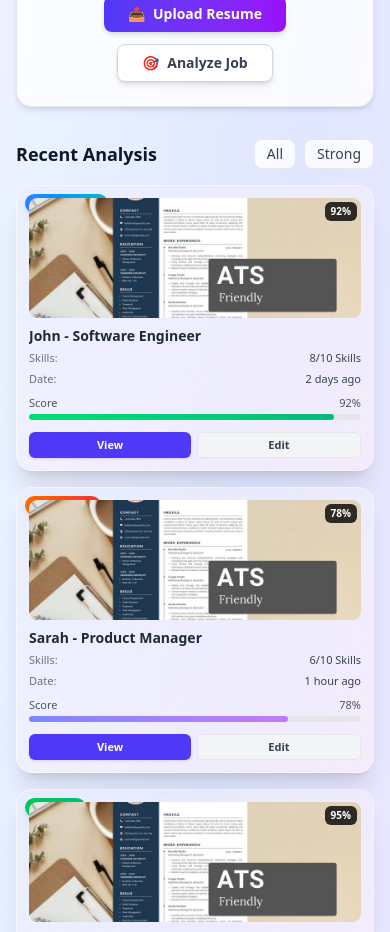
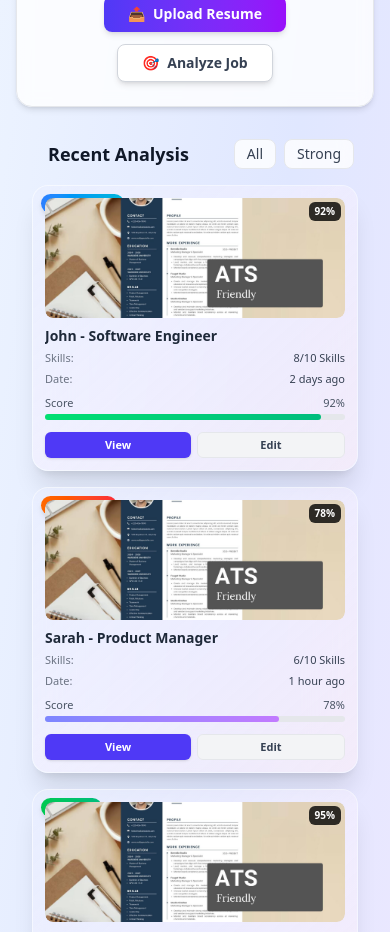
Before and after one commit to bobbyku0104/Resume-Analyzer, a React app in the folder client/: page / in a window 390 px wide. Shown: the part 3260-4192 px from the top of the page. Built offline with nearby package versions, Linux system fonts and the light colour scheme; the HTML template or start-up script is replaced by a standard one.

Commit message:
change color in navbar

```diff
--- a/client/src/components/Context/ResumeContext.jsx
+++ b/client/src/components/Context/ResumeContext.jsx
@@ -8,7 +8,7 @@ export function ResumeProvider({ children }) {
 
     const handleFileUpload = (e) => {
   const selectedFile = e.target.files[0];
-  setFile(selectedFile); // Ye zaruri hai
+  setFile(selectedFile);
 };
 
 
--- a/client/src/components/ResumeCard/HomeCard.jsx
+++ b/client/src/components/ResumeCard/HomeCard.jsx
@@ -141,7 +141,7 @@ const HomeCard = () => {
         </div>
 
 
-        <div className="flex justify-between items-center mb-4">
+        <div className="flex justify-between items-center mb-4 pl-8 pr-5">
           <h2 className="text-lg font-bold text-gray-900">Recent Analysis</h2>
           <div className="flex gap-2">
             <button className="bg-white/80 backdrop-blur-sm px-3 py-1 rounded-lg border border-gray-200 font-medium text-gray-700 text-sm hover:bg-indigo-600 hover:text-white transition-all duration-300">
@@ -154,7 +154,7 @@ const HomeCard = () => {
         </div>
 
 
-        <div className="grid grid-cols-1 sm:grid-cols-2 lg:grid-cols-3 xl:grid-cols-3 gap-4">
+        <div className="grid grid-cols-1 sm:grid-cols-2 lg:grid-cols-3 xl:grid-cols-3 gap-4 px-4 sm:px-6 lg:px-0">
           {resumeData.map((item) => (
             <ResumeCard
               key={item.id}
--- a/client/src/components/ReviewPage/ResumeReviewPage.jsx
+++ b/client/src/components/ReviewPage/ResumeReviewPage.jsx
@@ -99,15 +99,17 @@ export default function ResumeReviewPage() {
                 </div>
 
                 <div className="flex items-center gap-2">
-                  <div className={`w-3 h-3 rounded-full ${
-                    item.score >= 80 ? "bg-green-500" :
-                    item.score >= 70 ? "bg-yellow-500" : "bg-red-500"
-                  }`}></div>
+                  <div className={`w-3 h-3 rounded-full ${item.score >= 80 ? "bg-green-500" :
+                      item.score >= 70 ? "bg-yellow-500" : "bg-red-500"
+                    }`}></div>
                   <span className="text-xl text-gray-400">▼</span>
                 </div>
               </div>
             </div>
           ))}
+
+
+
         </div>
       </div>
 
@@ -115,8 +117,8 @@ export default function ResumeReviewPage() {
       <div className="w-full lg:w-1/3 flex justify-center items-center">
         {file ? (
           <iframe
-            src={URL.createObjectURL(file)}
-            className="w-full h-[80vh] rounded-2xl border-4 border-white shadow-2xl"
+            src={URL.createObjectURL(file)+ "#toolbar=0&navpanes=0&scrollbar=0"}
+            className="w-full h-full rounded-2xl border-4 border-white shadow-2xl "
           ></iframe>
         ) : (
           <div className="text-center p-8 text-gray-500">
@@ -130,6 +132,15 @@ export default function ResumeReviewPage() {
           </div>
         )}
       </div>
+
+
+
+
+
+
+
+
+
     </div>
   );
 }
```
Also changed, not shown: client/src/App.jsx (+3 -10 lines).
